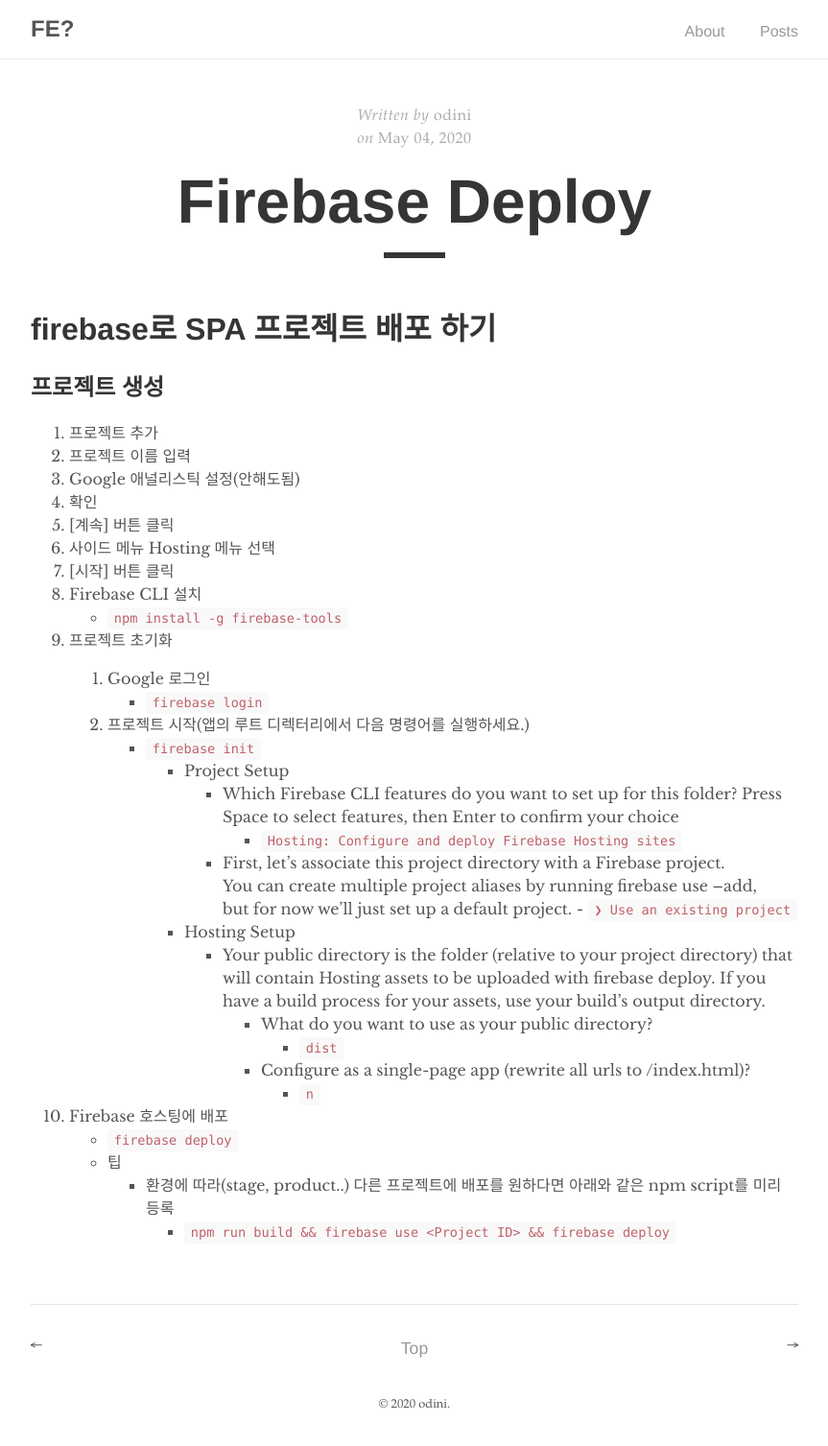
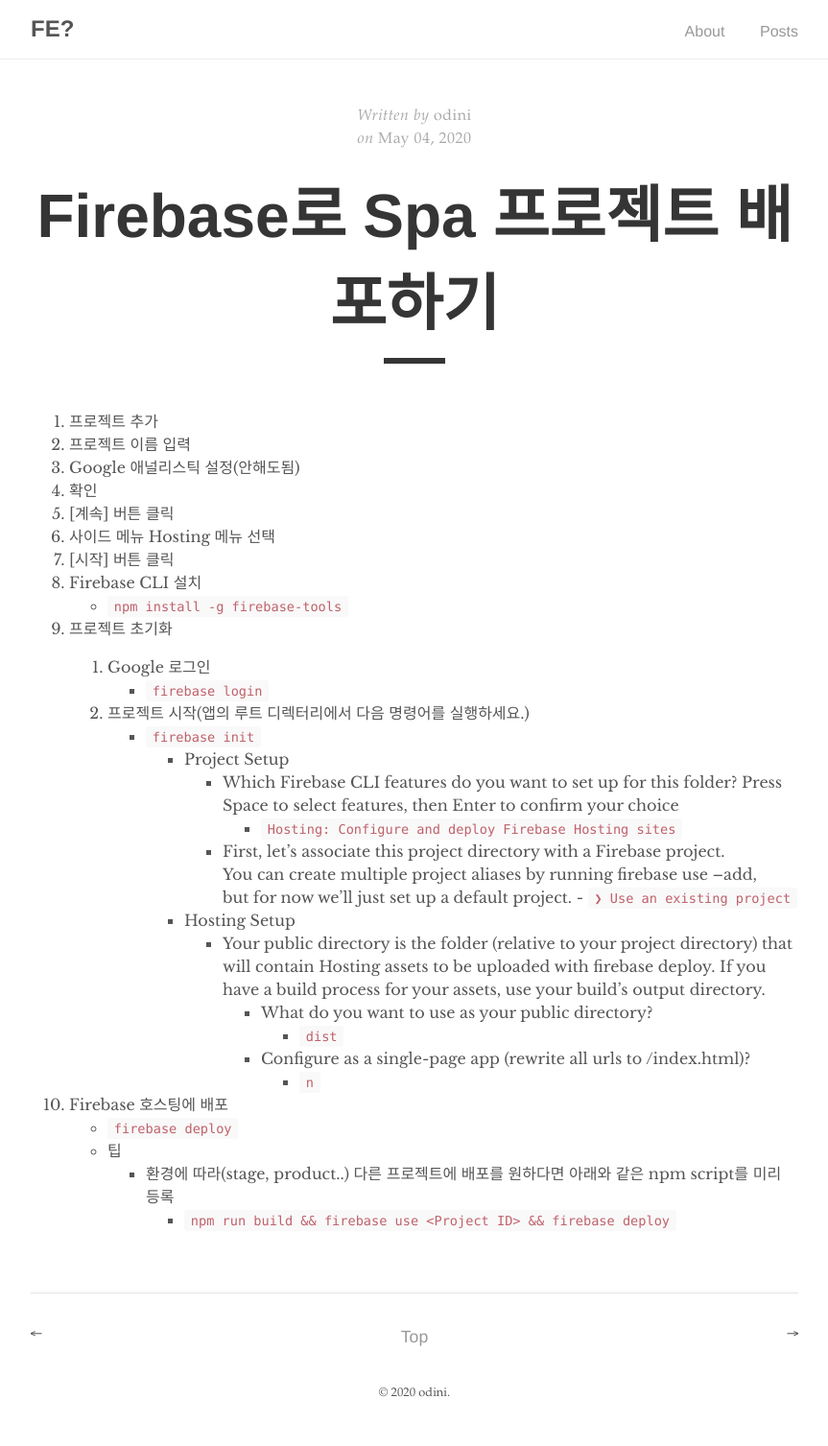
Before and after one commit to odini85/odini85.github.io, a Jekyll site: the page built from _posts/2020-05-04-firebase로-SPA-프로젝트-배포하기.md, in a window 1280 px wide. Shown: the whole page at 96% size, without its empty margins (208-1071 px from the left). Built offline with Jekyll 4.4.1, drawn with Linux system fonts in a browser that asks for light colours; our own code applies the rules of GitHub Pages for plain Markdown files.

Commit message:
firebase spa 프로젝트 배포하기 수정

```diff
--- a/_posts/2020-05-04-firebase-deploy.md
+++ b/_posts/2020-05-04-firebase로-SPA-프로젝트-배포하기.md
@@ -1,7 +1,3 @@
-# firebase로 SPA 프로젝트 배포 하기
-
-## 프로젝트 생성
-
 1. 프로젝트 추가
 1. 프로젝트 이름 입력
 1. Google 애널리스틱 설정(안해도됨)
```
